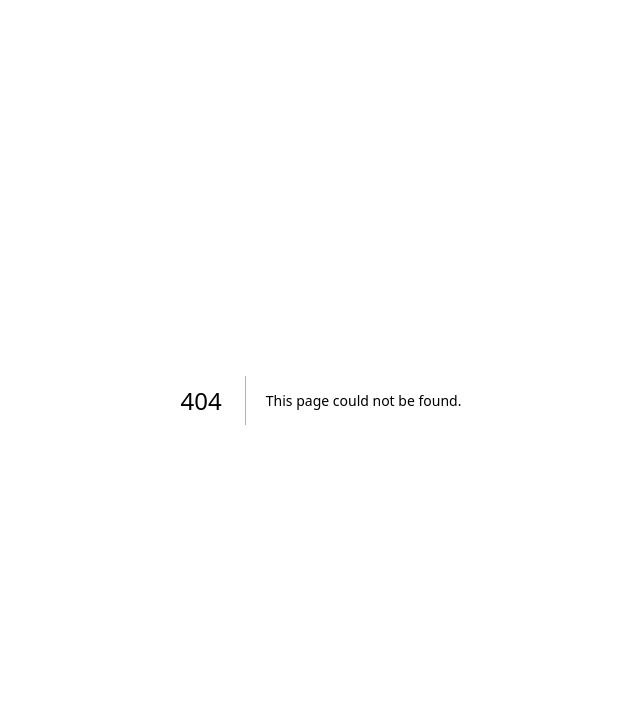
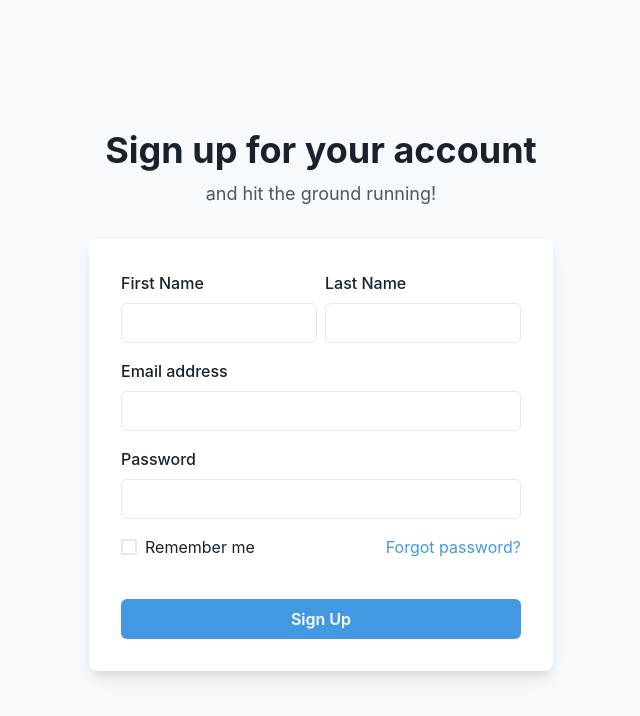
Before and after one commit to sanaynesargi/EMRSummaryUI, a Next.js app: page /signup in a window 1280 px wide. Before the commit this address had no page. Shown: the top 716 px of the page, without its empty margins (319-959 px from the left). Built offline with nearby package versions, Linux system fonts and the light colour scheme.

Commit message:
added routing with pages

```diff
--- /dev/null
+++ b/src/app/signup/page.tsx
@@ -0,0 +1,82 @@
+"use client";
+
+import {
+  Flex,
+  Box,
+  FormControl,
+  FormLabel,
+  Input,
+  Checkbox,
+  Stack,
+  Button,
+  Heading,
+  Text,
+  useColorModeValue,
+  HStack,
+} from "@chakra-ui/react";
+
+export default function SimpleCard() {
+  return (
+    <Flex
+      minH={"100vh"}
+      align={"center"}
+      justify={"center"}
+      bg={useColorModeValue("gray.50", "gray.800")}
+    >
+      <Stack spacing={8} mx={"auto"} maxW={"lg"} py={12} px={6}>
+        <Stack align={"center"}>
+          <Heading fontSize={"4xl"}>Sign up for your account</Heading>
+          <Text fontSize={"lg"} color={"gray.600"}>
+            and hit the ground running!
+          </Text>
+        </Stack>
+        <Box
+          rounded={"lg"}
+          bg={useColorModeValue("white", "gray.700")}
+          boxShadow={"lg"}
+          p={8}
+        >
+          <Stack spacing={4}>
+            <HStack>
+              <FormControl id="username">
+                <FormLabel>First Name</FormLabel>
+                <Input />
+              </FormControl>
+              <FormControl id="username">
+                <FormLabel>Last Name</FormLabel>
+                <Input />
+              </FormControl>
+            </HStack>
+            <FormControl id="email">
+              <FormLabel>Email address</FormLabel>
+              <Input type="email" />
+            </FormControl>
+            <FormControl id="password">
+              <FormLabel>Password</FormLabel>
+              <Input type="password" />
+            </FormControl>
+            <Stack spacing={10}>
+              <Stack
+                direction={{ base: "column", sm: "row" }}
+                align={"start"}
+                justify={"space-between"}
+              >
+                <Checkbox>Remember me</Checkbox>
+                <Text color={"blue.400"}>Forgot password?</Text>
+              </Stack>
+              <Button
+                bg={"blue.400"}
+                color={"white"}
+                _hover={{
+                  bg: "blue.500",
+                }}
+              >
+                Sign Up
+              </Button>
+            </Stack>
+          </Stack>
+        </Box>
+      </Stack>
+    </Flex>
+  );
+}
```
Also changed, not shown: src/app/login/page.tsx (added, +71 -0 lines), src/components/NavBar.tsx (+13 -2 lines).
